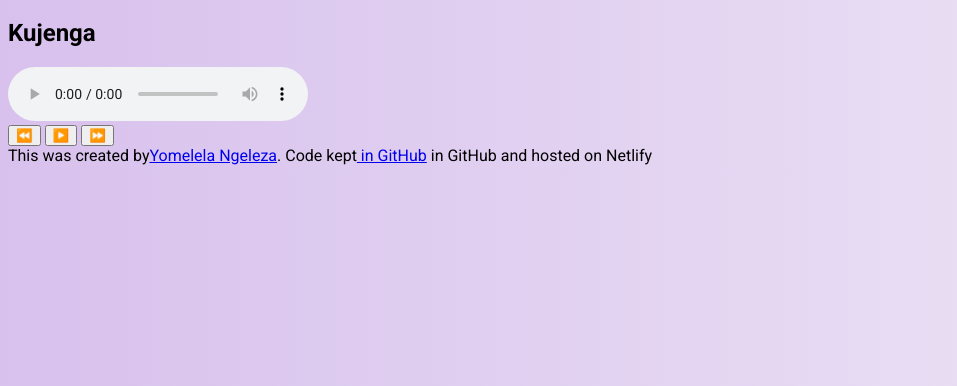
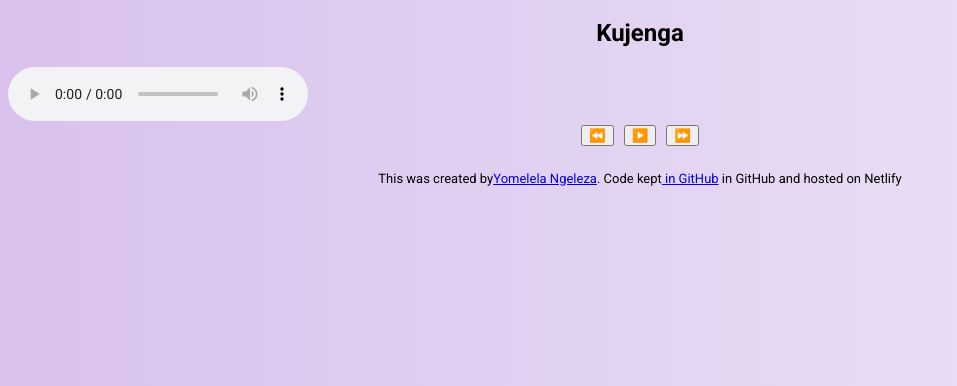
Before and after one commit to YomeeNgeleza/Practise-112, a plain HTML site: page index.html in a window 1280 px wide. Shown: the part 414-800 px from the top of the page, without its empty margins (0-957 px from the left). Drawn offline with Linux system fonts and the light colour scheme.

Commit message:
updating style.css

```diff
--- a/style.css
+++ b/style.css
@@ -24,4 +24,26 @@ h1 {
 }
 
 h2 {
-  text-
+  text-align: center;
+  color: black;
+}
+
+.button {
+  display: flex;
+  justify-content: center;
+  align-items: center;
+}
+
+footer {
+  margin-top: 25px;
+  text-align: center;
+  font-size: small;
+}
+
+.previous {
+  margin-right: 10px;
+}
+
+.next {
+  margin-left: 10px;
+}
```
